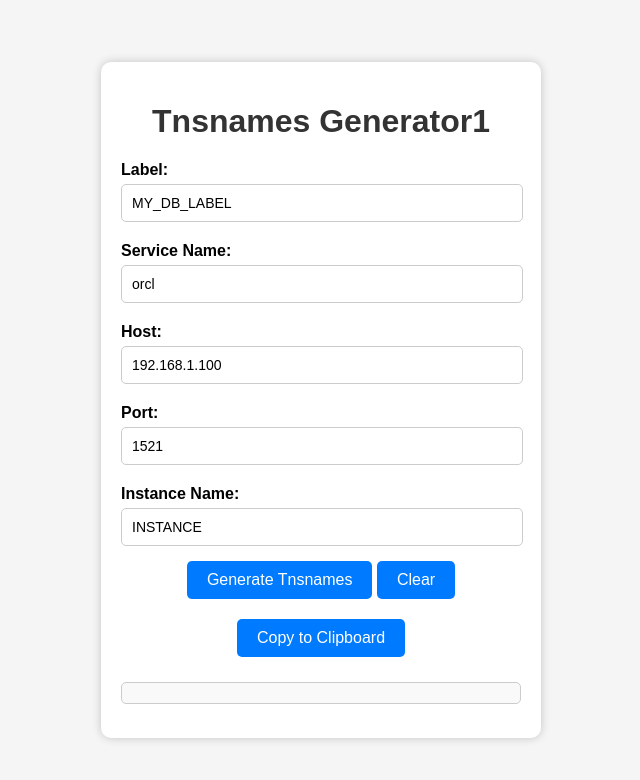
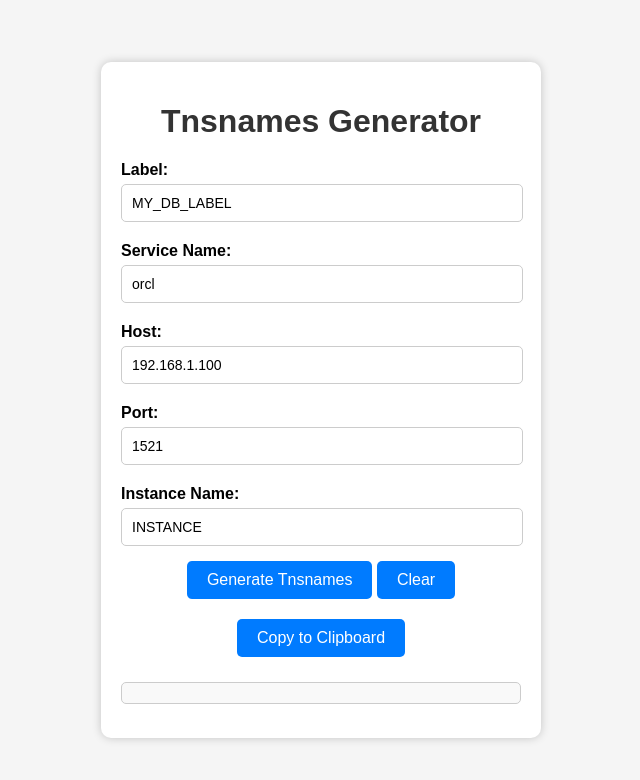
Before and after one commit to mcardosoti/Tnsnames-Generator, a plain HTML site: page index.html in a window 1280 px wide. Shown: the whole page, without its empty margins (319-959 px from the left). Drawn offline with Linux system fonts and the light colour scheme.

Commit message:
Update index.html

```diff
--- a/index.html
+++ b/index.html
@@ -76,7 +76,7 @@
 </head>
 <body>
     <div class="container">
-        <h1>Tnsnames Generator1</h1>
+        <h1>Tnsnames Generator</h1>
 
         <div class="input-group">
             <label for="label">Label:</label>
```
